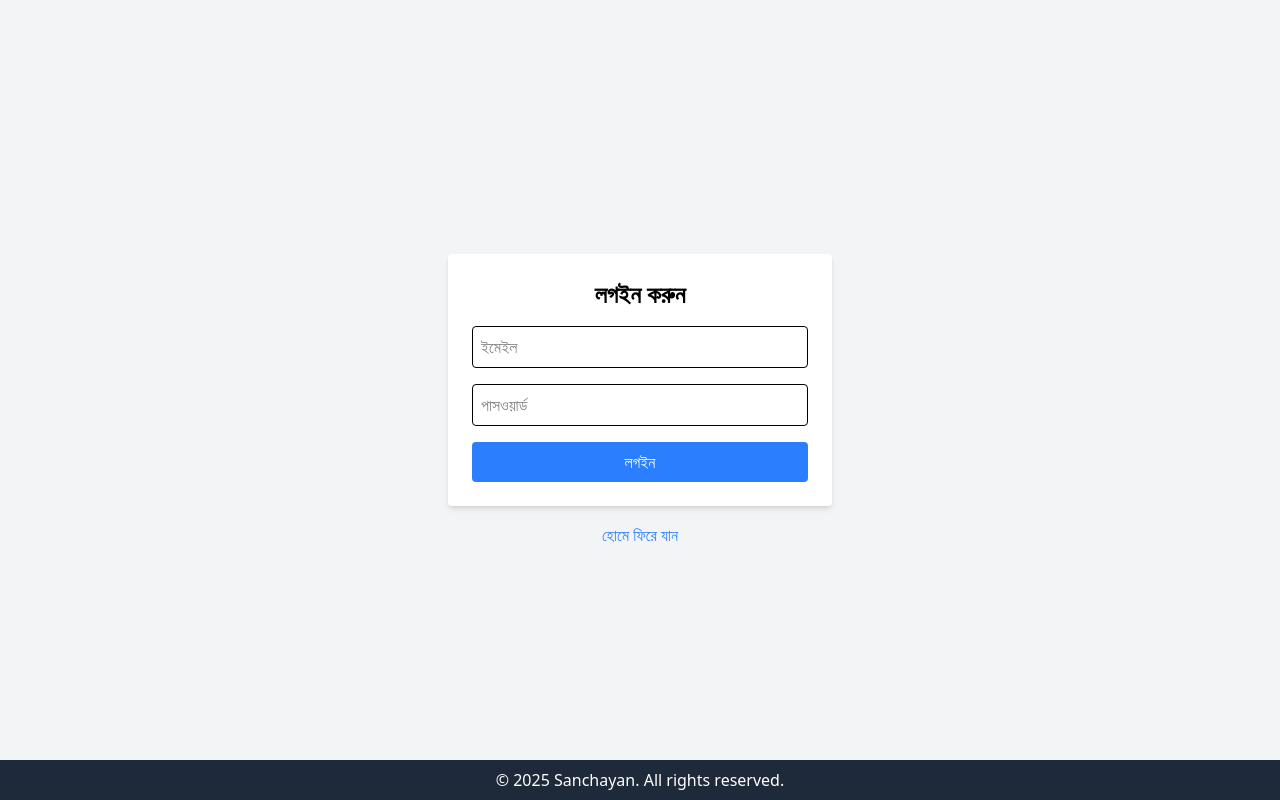
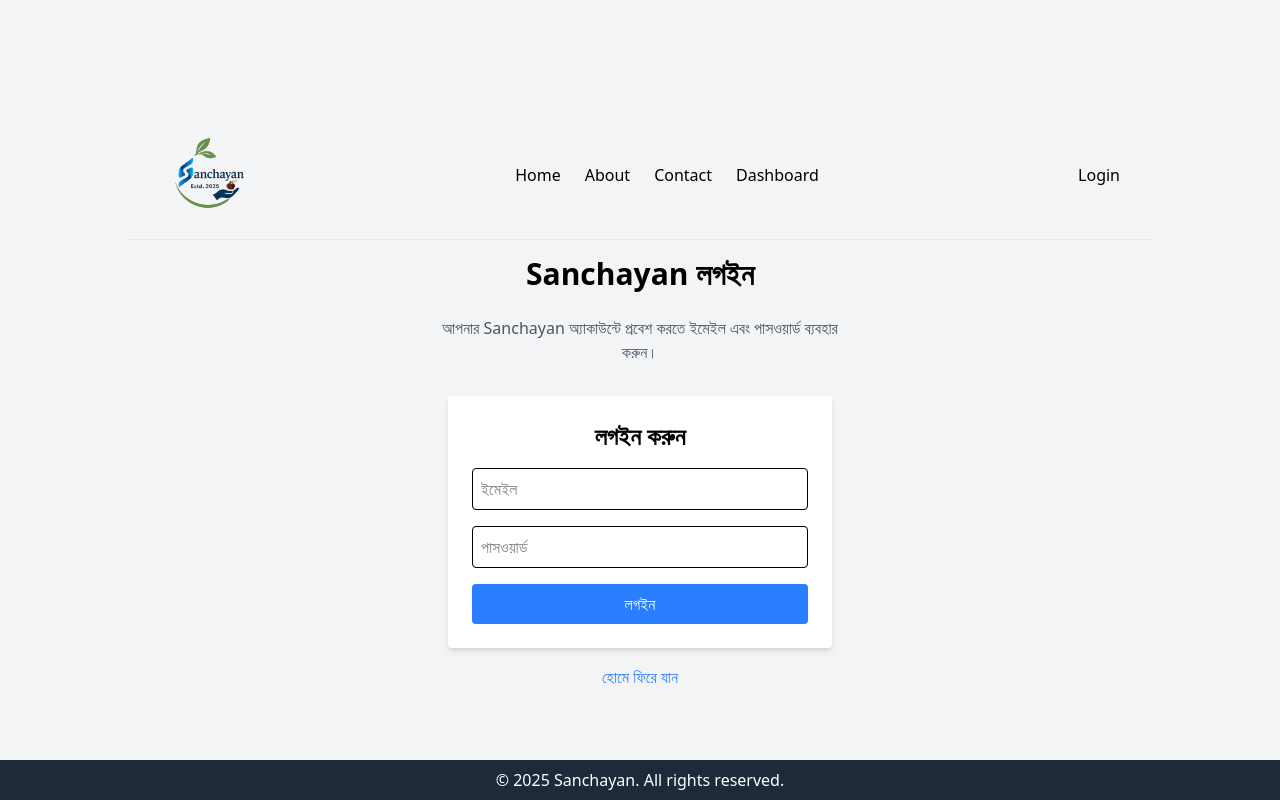
Before and after one commit to MU1147-LEGEND/sanchayan, a React (Vite) app: page /login in a window 1280 px wide. Built offline with nearby package versions, Linux system fonts and the light colour scheme; no server answers.

Commit message:
feat: enhance Dashboard with logout functionality, add Header component, and improve ErrorPage layout

```diff
--- a/src/components/Dashboard.jsx
+++ b/src/components/Dashboard.jsx
@@ -1,12 +1,17 @@
 import { collection, getDocs } from "firebase/firestore";
 import { useEffect, useState } from "react";
-import { db } from "../firebase";
+import { auth, db } from "../firebase";
+import Header from "./header/Header";
+import { useNavigate } from "react-router-dom";
+import { signOut } from "firebase/auth";
 
 const Dashboard = () => {
     const [members, setMembers] = useState([]);
     const [loading, setLoading] = useState(true);
     const [selectedMember, setSelectedMember] = useState(null);
+    const navigate = useNavigate();
 
+    // fetch members from Firestore
     useEffect(() => {
         const fetchMembers = async () => {
             try {
@@ -25,11 +30,23 @@
 
         fetchMembers();
     }, []);
+// setting up the loading state
+    if (loading) return <div className="text-center p-4">Loading...</div>;
+// loggin out from account
 
-    if (loading) return <div className="text-center p-4">Loading...</div>;
-
+const handleLogout = async () => {
+    try {
+        await signOut(auth);
+        alert("✅ লগ আউট সফল হয়েছে");
+        navigate("/login");
+    } catch (error) {
+        console.error("Logout error:", error);
+        alert("❌ লগ আউট ব্যর্থ");
+    }
+};
     return (
         <div className="p-4">
+            <Header />
             <h1 className="text-2xl font-bold mb-4">সদস্য তালিকা</h1>
 
             <div className="overflow-x-auto">
@@ -45,7 +62,9 @@
                         </tr>
                     </thead>
                     <tbody>
-                        {members.sort((a,b)=>a.accountNumber - b.accountNumber).map((member) => (
+                        {members
+                            .sort((a, b) => a.accountNumber - b.accountNumber)
+                            .map((member) => (
                                 <tr
                                     key={member.id}
                                     className="hover:bg-gray-100 cursor-pointer"
@@ -60,9 +79,11 @@
                                     <td className="p-2 border">
                                         {member.memberType}
                                     </td>
-                                <td className="p-2 border">{member.mobile}</td>
                                     <td className="p-2 border">
-                                    {member.verified? "✅" : "❌"}
+                                        {member.mobile}
+                                    </td>
+                                    <td className="p-2 border">
+                                        {member.verified ? "✅" : "❌"}
                                     </td>
                                     <td className="p-2 border">
                                         {member.photo ? (
@@ -79,6 +100,22 @@
                             ))}
                     </tbody>
                 </table>
+                {/* log out */}
+
+                <div className="mt-4 text-center flex items-center justify-center space-x-4">
+                    <a
+                        href="/sanchayan"
+                        className="text-blue-500 hover:underline"
+                    >
+                        হোমে ফিরে যান
+                    </a>
+                    <button
+                        onClick={handleLogout}
+                        className="bg-red-500 text-white px-4 py-2 rounded hover:bg-red-600"
+                    >
+                        🔓 Logout
+                    </button>
+                </div>
             </div>
 
             {/* Modal */}
--- a/src/components/ErrorPage.jsx
+++ b/src/components/ErrorPage.jsx
@@ -1,6 +1,9 @@
+import Header from "./header/Header";
+
 const ErrorPage = () => {
     return (
         <>
+        <Header />
             <div className="flex flex-col items-center justify-center h-screen bg-gray-100">
                 <h1 className="text-6xl font-bold text-red-600">404</h1>
                 <p className="mt-4 text-xl text-gray-700">Page Not Found</p>
--- a/src/components/Login.jsx
+++ b/src/components/Login.jsx
@@ -1,15 +1,18 @@
 // src/pages/Login.jsx
 
-import { useState } from "react";
 import { signInWithEmailAndPassword } from "firebase/auth";
+import { useContext, useState } from "react";
+import { Navigate, useNavigate } from "react-router-dom";
 import { auth } from "../firebase";
-import { useNavigate } from "react-router-dom";
+import Header from "./header/Header";
+import { AuthContext } from "./loginAuthContext";
 
 export default function Login() {
     const [email, setEmail] = useState("");
     const [password, setPassword] = useState("");
     const [error, setError] = useState("");
     const navigate = useNavigate();
+    const { user, loading } = useContext(AuthContext);
 
     const handleLogin = async (e) => {
         e.preventDefault();
@@ -22,9 +25,20 @@
             setError("ইমেইল বা পাসওয়ার্ড ভুল!");
         }
     };
-
+    if (user) return <Navigate to="/dashboard" />;
     return (
-        <div className="min-h-screen flex flex-col items-center justify-center bg-gray-100">
+        <div className="min-h-screen w-full flex flex-col items-center justify-center bg-gray-100">
+            <Header />
+            <div className="w-full max-w-md p-4">
+                <h1 className="text-3xl font-bold text-center mb-6">
+                    Sanchayan লগইন
+                </h1>
+                <p className="text-center text-gray-600 mb-4">
+                    আপনার Sanchayan অ্যাকাউন্টে প্রবেশ করতে ইমেইল এবং পাসওয়ার্ড
+                    ব্যবহার করুন।
+                </p>
+            </div>
+            {/* Login Form */}
             <form
                 onSubmit={handleLogin}
                 className="bg-white p-6 rounded shadow-md w-full max-w-sm"
@@ -55,13 +69,11 @@
                 >
                     লগইন
                 </button>
-            </form> <hr />
+            </form>{" "}
+            <hr />
             {/* go home */}
             <div className="mt-4 text-center block">
-                <a
-                    href="/sanchayan"
-                    className="text-blue-500 hover:underline"
-                >
+                <a href="/sanchayan" className="text-blue-500 hover:underline">
                     হোমে ফিরে যান
                 </a>
             </div>
--- a/src/components/header/Header.jsx
+++ b/src/components/header/Header.jsx
@@ -5,7 +5,7 @@
 const Header = () => {
     return (
         <>
-            <header className="border-b border-gray-200 py-4 px-4 md:px-8">
+            <header className="border-b w-4/5 border-gray-200 py-4 px-4 md:px-8">
                 <div className="container mx-auto flex items-center justify-between">
                     <SanchayanLogo />
                     <NavBar />
--- a/src/components/header/MyAccount.jsx
+++ b/src/components/header/MyAccount.jsx
@@ -1,15 +1,22 @@
 import { useNavigate } from "react-router-dom";
+import { AuthContext } from "../loginAuthContext";
+import { useContext } from "react";
 
 const MyAccount = () => {
+    const { user, loading } = useContext(AuthContext);
     // set route to /dashboard using useNavigate
     const navigate = useNavigate();
     const handleClick = () => {
-        navigate("/dashboard");
+        navigate("/login");
     };
     return (
-        <a onClick={handleClick} className="cursor-pointer hover:opacity-70">
-            Account
-        </a>
+        <button
+            onClick={handleClick}
+            className="cursor-pointer disabled:cursor-not-allowed hover:opacity-70"
+            disabled={user}
+        >
+            {user ? "Welcome" : "Login"}
+        </button>
     );
 };
 export default MyAccount;
--- a/src/components/header/NavBar.jsx
+++ b/src/components/header/NavBar.jsx
@@ -1,11 +1,25 @@
+import { useNavigate } from "react-router-dom";
 import NavLink from "./NavLink";
 
 const NavBar = () => {
-    const navLinks = ["Home", "About", "Contact", "Branches"];
+    const navLinks = ["Home", "About", "Contact", "Dashboard"];
+    const navigate = useNavigate();
+
+    const handleClick = (linkTitle) => {
+        if(linkTitle === "Home") {
+            navigate("/sanchayan");
+            return;
+        }
+        navigate(`/${linkTitle.toLowerCase()}`);
+    };
     return (
         <nav className="hidden md:flex space-x-6">
             {navLinks.map((link) => (
-                <NavLink key={link} linkTitle={link} />
+                <NavLink
+                    key={link}
+                    linkTitle={link}
+                    handleClick={handleClick}
+                />
             ))}
         </nav>
     );
--- a/src/components/header/NavLink.jsx
+++ b/src/components/header/NavLink.jsx
@@ -1,6 +1,7 @@
-const NavLink = ({ linkTitle }) => {
+const NavLink = ({ linkTitle, handleClick }) => {
+
     return (
-        <a href="#" className="hover:text-gray-500 transition-colors">
+        <a className="hover:text-gray-500 transition-colors cursor-pointer" onClick={() => handleClick(linkTitle)}>
             {linkTitle}
         </a>
     );
```
Lines whose indentation alone changed are shown as unchanged.
